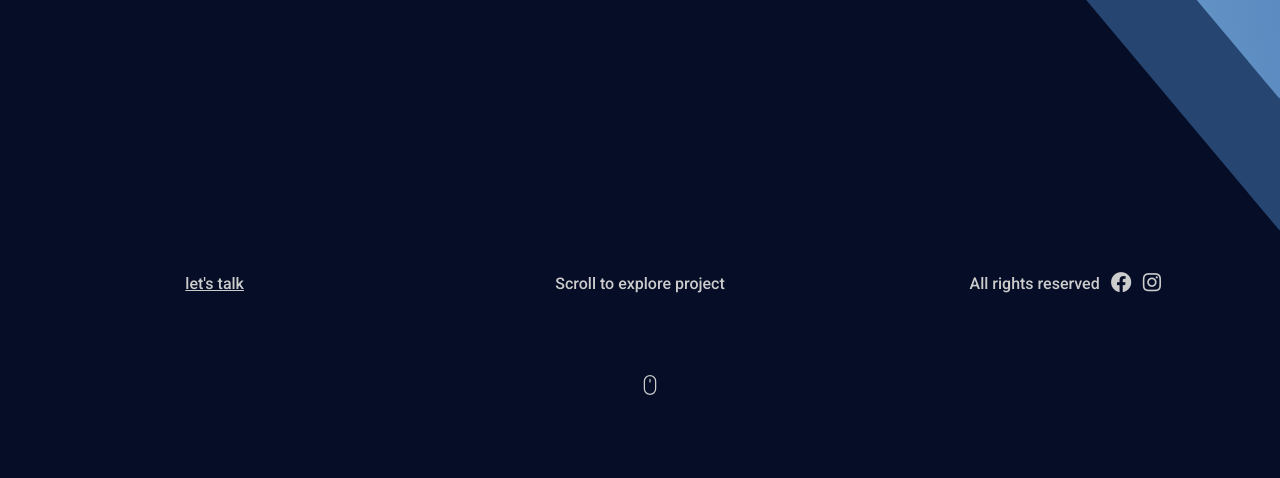
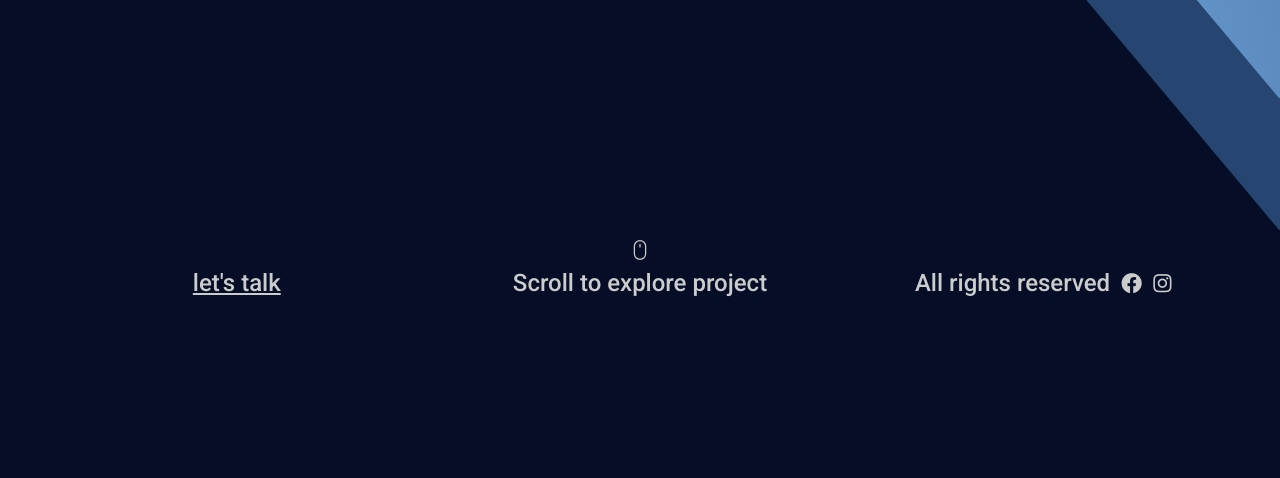
Before and after one commit to marzouk2002/Mockup-1, a PHP site: page / in a window 1280 px wide. Shown: the part 2122-2600 px from the top of the page. Run offline with PHP 8.4, Linux system fonts and the light colour scheme; some libraries are stand-ins or nearby versions.

Commit message:
fix header and footer

```diff
--- a/style.css
+++ b/style.css
@@ -288,9 +288,12 @@ main {
 footer {
   display: grid;
   grid-template-columns: repeat(3, 1fr);
-  grid-gap: 2rem;
+  grid-gap: 5%;
   grid-template-rows: 100%;
   text-align: center;
+  box-sizing: border-box;
+  margin: 0 5%;
+  font-size: calc(0.3rem + 1.5vmin);
 }
 
 footer * {
@@ -301,20 +304,13 @@ footer > section {
   display: flex;
   justify-content: center;
   align-items: center;
-  margin: 4rem 0rem;
-}
-
-footer > section:first-child {
-  margin-left: 1.5rem;
-}
-
-footer > section:last-child {
-  margin-right: 1.5rem;
+  margin: auto 0rem;
 }
 
 footer > section > a {
   color: #ccc;
 }
+
 i {
   margin-left: 0.7rem;
   font-size: 1.3rem;
@@ -323,7 +319,8 @@ i {
 .mouse {
   position: absolute;
   left: 50%;
-  bottom: 1.2rem;
+  top: -1.8rem;
+  transform: translate(-50%);
 }
 
 #mousediv {
```
